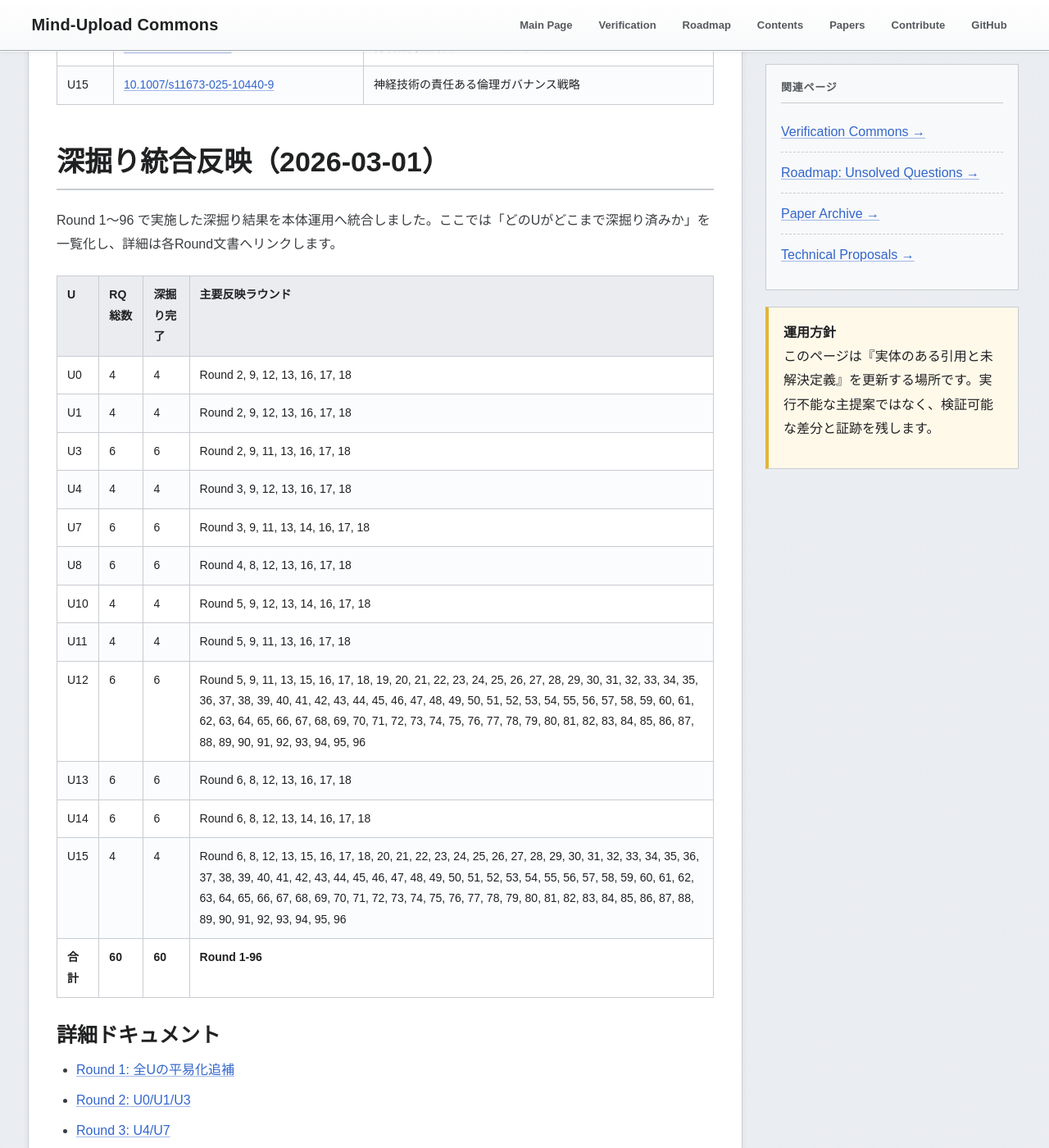
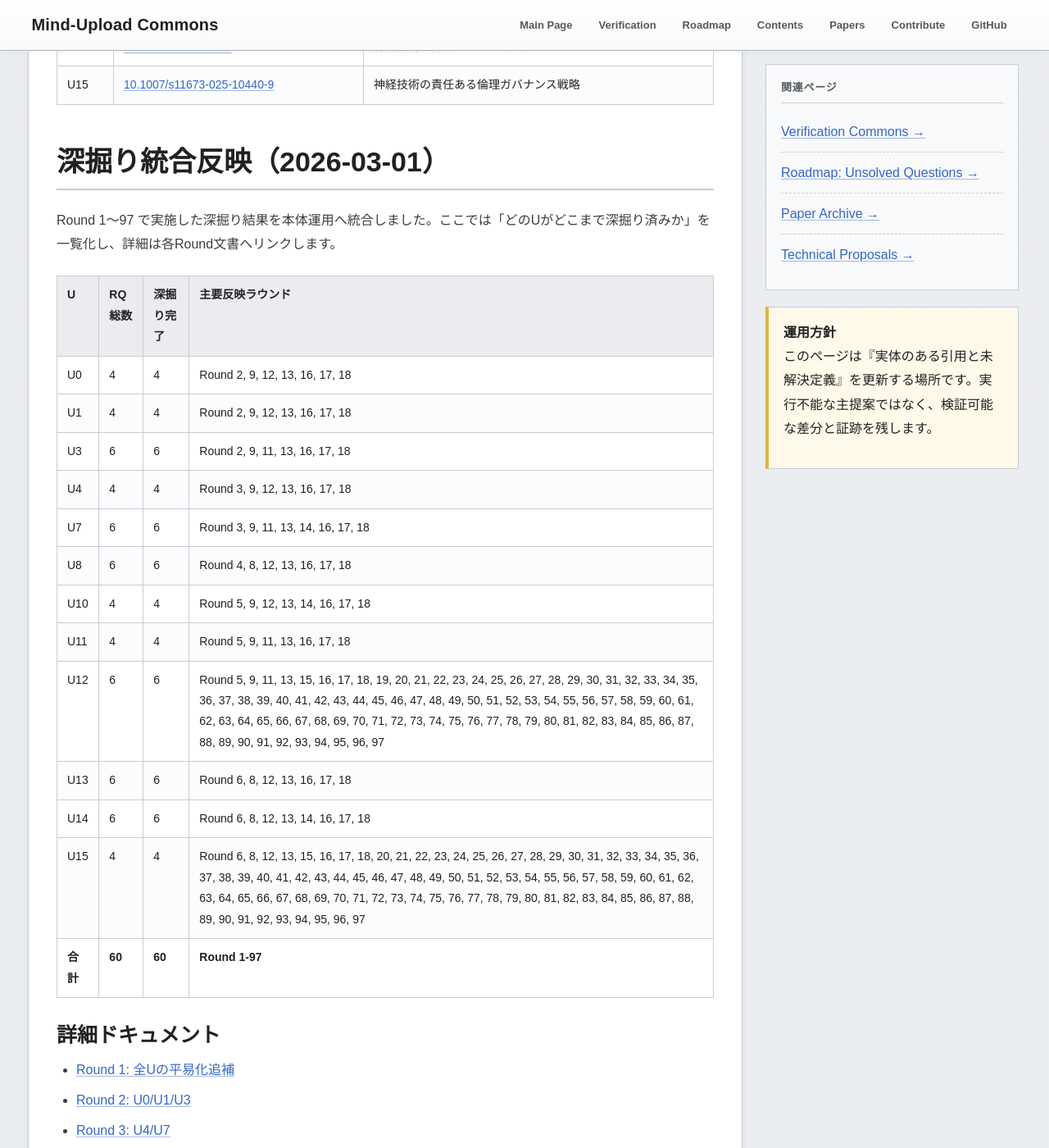
Before and after one commit to yasufumi-nakata/eegflow, a Jekyll site: the page built from research_harvest_50.md, in a window 1280 px wide and 1400 px high, scrolled down 6243 px. Shown: the whole window at 82% size. Built offline with Jekyll 4.4.1, drawn with Linux system fonts in a browser that asks for light colours; some of the changed text lies outside the part shown.

Commit message:
Add Round 97 follow-up reconnect follow-up ledger and watch resync gate

```diff
--- a/research_harvest_50.md
+++ b/research_harvest_50.md
@@ -156,7 +156,7 @@ note: "Compiled from 50 worker tasks (curated for relevance)"
 <section class="section" id="deepening-integration-20260301">
 <h2 class="section-title">深掘り統合反映（2026-03-01）</h2>
 <p>
-Round 1〜96 で実施した深掘り結果を本体運用へ統合しました。ここでは「どのUがどこまで深掘り済みか」を一覧化し、詳細は各Round文書へリンクします。
+Round 1〜97 で実施した深掘り結果を本体運用へ統合しました。ここでは「どのUがどこまで深掘り済みか」を一覧化し、詳細は各Round文書へリンクします。
 </p>
 <table class="data-table">
 <thead><tr><th>U</th><th>RQ総数</th><th>深掘り完了</th><th>主要反映ラウンド</th></tr></thead><tbody>
@@ -168,11 +168,11 @@ Round 1〜96 で実施した深掘り結果を本体運用へ統合しました
 <tr><td>U8</td><td>6</td><td>6</td><td>Round 4, 8, 12, 13, 16, 17, 18</td></tr>
 <tr><td>U10</td><td>4</td><td>4</td><td>Round 5, 9, 12, 13, 14, 16, 17, 18</td></tr>
 <tr><td>U11</td><td>4</td><td>4</td><td>Round 5, 9, 11, 13, 16, 17, 18</td></tr>
-<tr><td>U12</td><td>6</td><td>6</td><td>Round 5, 9, 11, 13, 15, 16, 17, 18, 19, 20, 21, 22, 23, 24, 25, 26, 27, 28, 29, 30, 31, 32, 33, 34, 35, 36, 37, 38, 39, 40, 41, 42, 43, 44, 45, 46, 47, 48, 49, 50, 51, 52, 53, 54, 55, 56, 57, 58, 59, 60, 61, 62, 63, 64, 65, 66, 67, 68, 69, 70, 71, 72, 73, 74, 75, 76, 77, 78, 79, 80, 81, 82, 83, 84, 85, 86, 87, 88, 89, 90, 91, 92, 93, 94, 95, 96</td></tr>
+<tr><td>U12</td><td>6</td><td>6</td><td>Round 5, 9, 11, 13, 15, 16, 17, 18, 19, 20, 21, 22, 23, 24, 25, 26, 27, 28, 29, 30, 31, 32, 33, 34, 35, 36, 37, 38, 39, 40, 41, 42, 43, 44, 45, 46, 47, 48, 49, 50, 51, 52, 53, 54, 55, 56, 57, 58, 59, 60, 61, 62, 63, 64, 65, 66, 67, 68, 69, 70, 71, 72, 73, 74, 75, 76, 77, 78, 79, 80, 81, 82, 83, 84, 85, 86, 87, 88, 89, 90, 91, 92, 93, 94, 95, 96, 97</td></tr>
 <tr><td>U13</td><td>6</td><td>6</td><td>Round 6, 8, 12, 13, 16, 17, 18</td></tr>
 <tr><td>U14</td><td>6</td><td>6</td><td>Round 6, 8, 12, 13, 14, 16, 17, 18</td></tr>
-<tr><td>U15</td><td>4</td><td>4</td><td>Round 6, 8, 12, 13, 15, 16, 17, 18, 20, 21, 22, 23, 24, 25, 26, 27, 28, 29, 30, 31, 32, 33, 34, 35, 36, 37, 38, 39, 40, 41, 42, 43, 44, 45, 46, 47, 48, 49, 50, 51, 52, 53, 54, 55, 56, 57, 58, 59, 60, 61, 62, 63, 64, 65, 66, 67, 68, 69, 70, 71, 72, 73, 74, 75, 76, 77, 78, 79, 80, 81, 82, 83, 84, 85, 86, 87, 88, 89, 90, 91, 92, 93, 94, 95, 96</td></tr>
-<tr><td><strong>合計</strong></td><td><strong>60</strong></td><td><strong>60</strong></td><td><strong>Round 1-96</strong></td></tr>
+<tr><td>U15</td><td>4</td><td>4</td><td>Round 6, 8, 12, 13, 15, 16, 17, 18, 20, 21, 22, 23, 24, 25, 26, 27, 28, 29, 30, 31, 32, 33, 34, 35, 36, 37, 38, 39, 40, 41, 42, 43, 44, 45, 46, 47, 48, 49, 50, 51, 52, 53, 54, 55, 56, 57, 58, 59, 60, 61, 62, 63, 64, 65, 66, 67, 68, 69, 70, 71, 72, 73, 74, 75, 76, 77, 78, 79, 80, 81, 82, 83, 84, 85, 86, 87, 88, 89, 90, 91, 92, 93, 94, 95, 96, 97</td></tr>
+<tr><td><strong>合計</strong></td><td><strong>60</strong></td><td><strong>60</strong></td><td><strong>Round 1-97</strong></td></tr>
 </tbody></table>
 
 <h3>詳細ドキュメント</h3>
@@ -273,6 +273,7 @@ Round 1〜96 で実施した深掘り結果を本体運用へ統合しました
 <li><a href="research_deepening_round94_2026-03-01.html">Round 94: フォローアップ再評価フォローアップ安定化確認台帳とフォローアップ再接続フォローアップ再監視ゲート固定</a></li>
 <li><a href="research_deepening_round95_2026-03-01.html">Round 95: フォローアップ再接続フォローアップ再監視実行台帳とフォローアップ再接続フォローアップ再評価ゲート固定</a></li>
 <li><a href="research_deepening_round96_2026-03-01.html">Round 96: フォローアップ再接続フォローアップ再評価結果台帳とフォローアップ再接続フォローアップ監視再同期再接続ゲート固定</a></li>
+<li><a href="research_deepening_round97_2026-03-01.html">Round 97: フォローアップ再接続フォローアップ再評価フォローアップ台帳とフォローアップ再接続フォローアップ監視再同期フォローアップゲート固定</a></li>
 </ul>
 
 <h3>整合性監査（証跡）</h3>
@@ -850,6 +851,12 @@ Round 96 のフォローアップ再接続フォローアップ再評価結果
 <a href="automation/rq_regulation_reentry_followup_reconnect_followup_watch_resync_reconnect_gate_round96_2026-03-01.csv" target="_blank">rq_regulation_reentry_followup_reconnect_followup_watch_resync_reconnect_gate_round96_2026-03-01.csv</a>（問い別フォローアップ再接続フォローアップ監視再同期再接続ゲート）
 に記録しています。
 </p>
+<p class="small">
+Round 97 のフォローアップ再接続フォローアップ再評価フォローアップ台帳とフォローアップ再接続フォローアップ監視再同期フォローアップゲート固定は
+<a href="automation/rq_regulation_reentry_followup_reconnect_followup_reevaluation_followup_ledger_round97_2026-03-01.csv" target="_blank">rq_regulation_reentry_followup_reconnect_followup_reevaluation_followup_ledger_round97_2026-03-01.csv</a>（問い別フォローアップ再接続フォローアップ再評価フォローアップ台帳）と
+<a href="automation/rq_regulation_reentry_followup_reconnect_followup_watch_resync_followup_gate_round97_2026-03-01.csv" target="_blank">rq_regulation_reentry_followup_reconnect_followup_watch_resync_followup_gate_round97_2026-03-01.csv</a>（問い別フォローアップ再接続フォローアップ監視再同期フォローアップゲート）
+に記録しています。
+</p>
 </section>
 
 <section class="section" id="u0">
```
Also changed, not shown: automation/rq_regulation_reentry_followup_reconnect_followup_reevaluation_followup_ledger_round97_2026-03-01.csv (added, +11 -0 lines), automation/rq_regulation_reentry_followup_reconnect_followup_watch_resync_followup_gate_round97_2026-03-01.csv (added, +11 -0 lines), research_deepening_continue_guide_2026-03-01.md (+6 -2 lines), research_deepening_round97_2026-03-01.md (added, +64 -0 lines).
